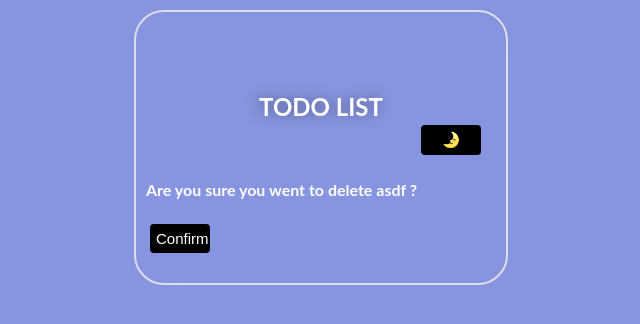
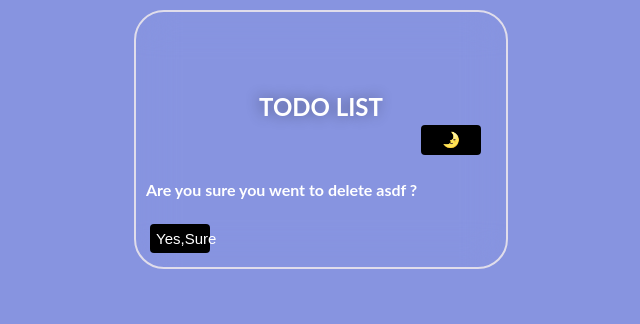
Before and after one commit to hossainchisty/Django-Todo-App, a Django app: page /delete_task/46/ in a window 1280 px wide. Shown: the top 324 px of the page, without its empty margins (319-959 px from the left). Run offline with Django 3.2, Linux system fonts and the light colour scheme; data comes from the database, SQL or seed files in the repository.

Commit message:
Update delete_tasks.html

```diff
--- a/Project/Todo/templates/delete_tasks.html
+++ b/Project/Todo/templates/delete_tasks.html
@@ -7,8 +7,8 @@
 		<p>
 			{% csrf_token %}
 
-			<button type="submit">Confirm</button>
 		</p>
+		<button type="submit">Yes,Sure</button>
 
 		</form>
 
```
